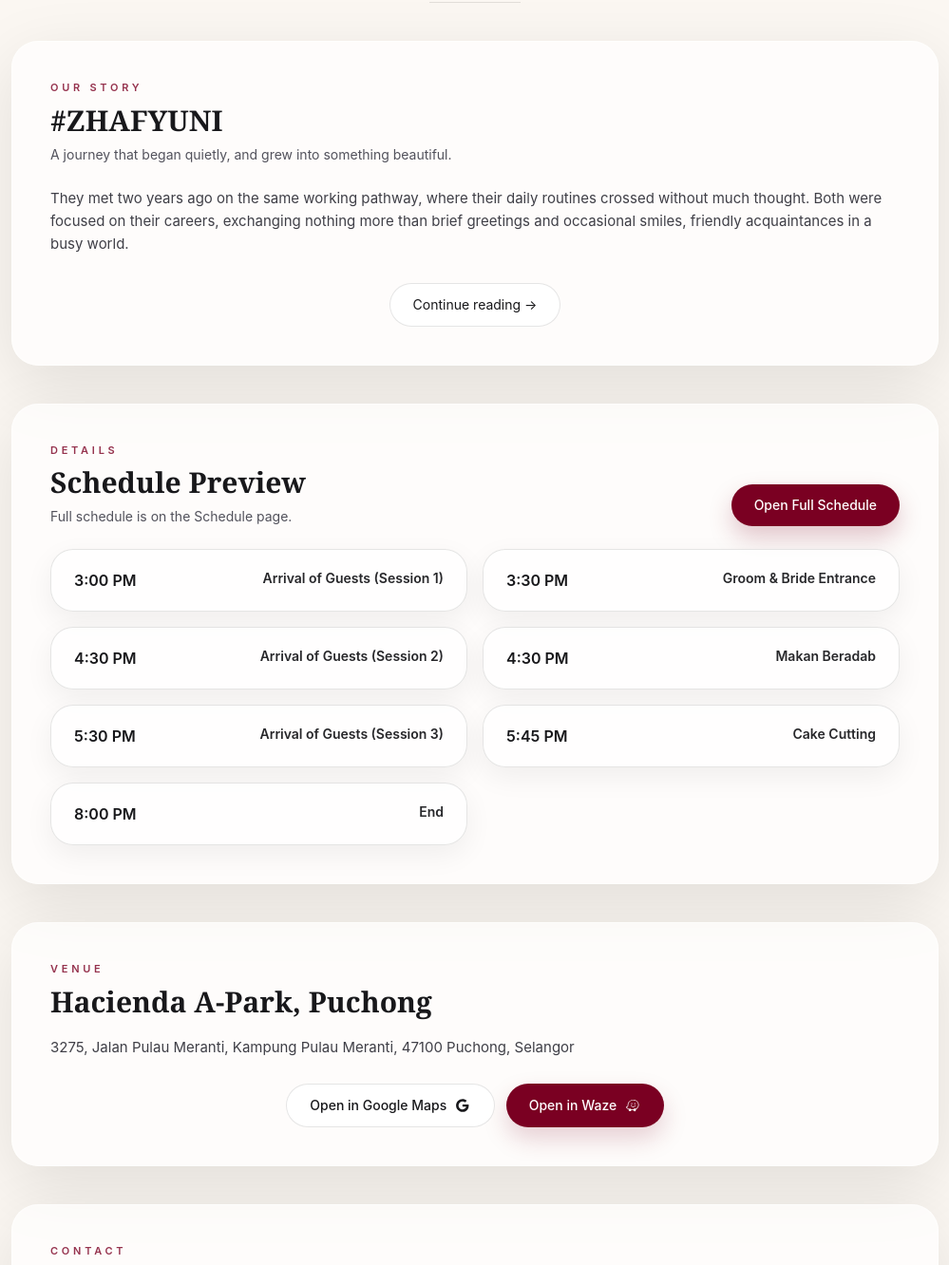
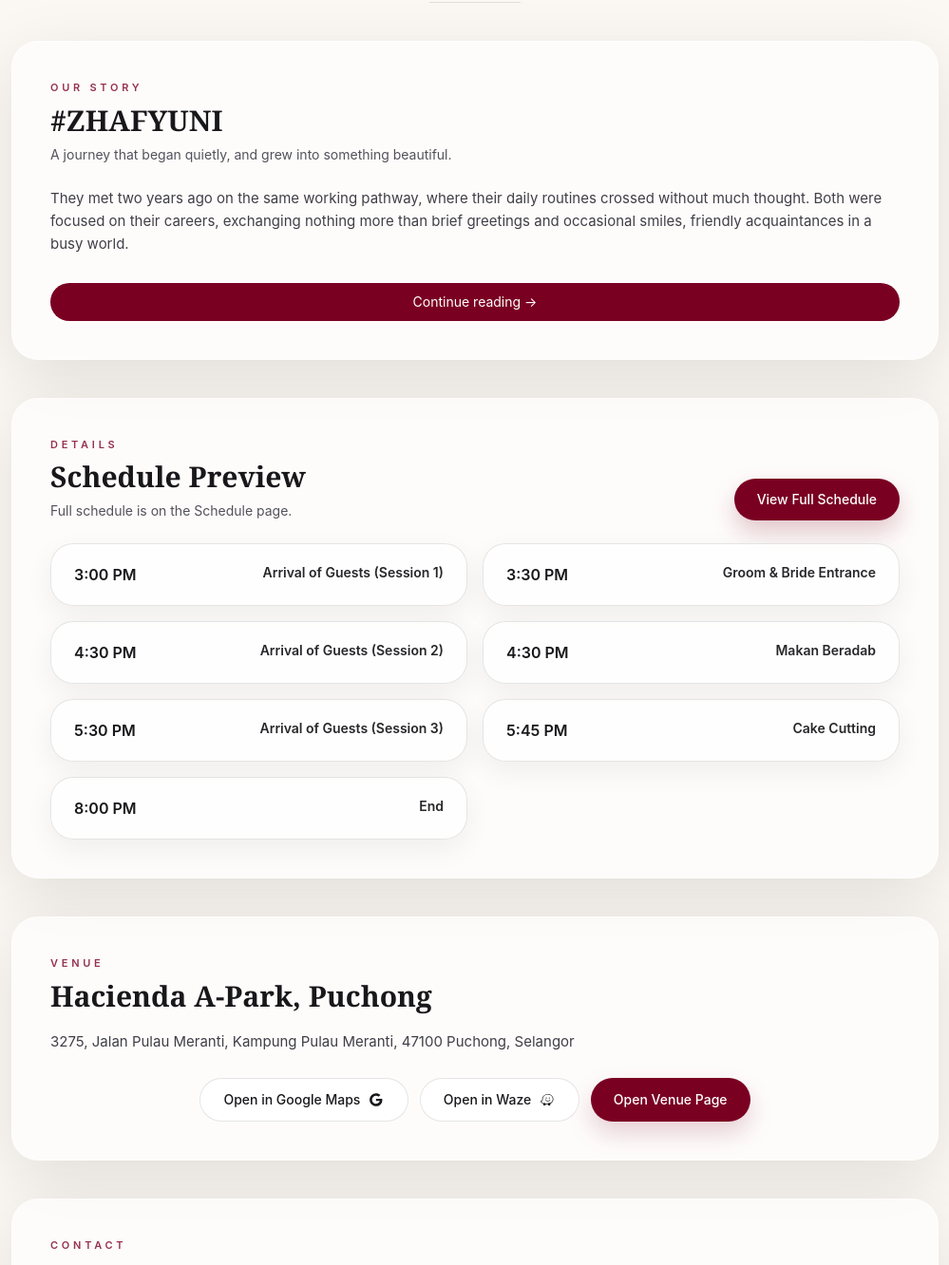
Before and after one commit to faizjazz100/zhafirin-ayuni, a Next.js app: page / in a window 1280 px wide. Shown: the part 1460-2792 px from the top of the page at 95% size, without its empty margins (140-1139 px from the left). Built offline with nearby package versions, Linux system fonts and the light colour scheme; no server answers; the database is empty.

Commit message:
add venue page button

```diff
--- a/src/app/contact/page.tsx
+++ b/src/app/contact/page.tsx
@@ -59,7 +59,7 @@ export default function ContactPage() {
                                 <div className="mt-4 flex gap-3">
                                     <a
                                         href={`tel:+${c.phoneE164}`}
-                                        className="inline-flex flex-1 items-center justify-center rounded-2xl bg-black px-4 py-2 text-sm text-white hover:opacity-90"
+                                        className="inline-flex flex-1 items-center justify-center rounded-2xl bg-[#7A0022] px-4 py-2 text-sm text-white hover:opacity-90"
                                     >
                                         Call
                                     </a>
@@ -81,9 +81,8 @@ export default function ContactPage() {
                     <div className="mt-8 rounded-[28px] border border-black/10 bg-white/75 p-6">
                         <p className="text-sm font-semibold text-zinc-900">Common questions</p>
                         <ul className="mt-3 list-disc space-y-2 pl-5 text-sm text-zinc-700">
-                            <li>If you can’t attend, please still RSVP so we can update the list.</li>
                             <li>For directions / parking, check the Venue section on the Home page.</li>
-                            <li>If you received a private invite link, please use that link to RSVP.</li>
+
                         </ul>
                     </div>
 
--- a/src/app/page.tsx
+++ b/src/app/page.tsx
@@ -177,7 +177,7 @@ export default function Page() {
             <div className="mt-7 flex flex-col gap-3 sm:flex-row sm:justify-center">
               <Link
                 href="/our-story"
-                className="inline-flex items-center justify-center rounded-full border border-black/10 bg-white/85 px-6 py-3 text-sm text-zinc-900 hover:bg-white"
+                className="inline-flex w-full items-center justify-center rounded-full bg-[#7A0022] px-5 py-2.5 text-sm text-white hover:bg-white"
               >
                 Continue reading →
               </Link>
@@ -199,7 +199,7 @@ export default function Page() {
               label="Details"
               title="Schedule Preview"
               subtitle="Full schedule is on the Schedule page."
-              action={<PrimaryButton href="/schedule">Open Full Schedule</PrimaryButton>}
+              action={<PrimaryButton href="/schedule">View Full Schedule</PrimaryButton>}
             />
             <div className="mt-6 grid gap-4 md:grid-cols-2">
               <InfoCard time="3:00 PM" title="Arrival of Guests (Session 1)" />
@@ -230,11 +230,16 @@ export default function Page() {
                 Open in Google Maps
               </SecondaryButton>
 
-              <AccentButton
+              <SecondaryButton
                 href="https://waze.com/ul/hw282bew6e&navigate=yes"
                 icon={<FontAwesomeIcon icon={faWaze} className="h-6 w-6" />}
               >
                 Open in Waze
+              </SecondaryButton>
+              <AccentButton
+                href="/venue"
+              >
+                Open Venue Page
               </AccentButton>
             </div>
           </Card>
@@ -298,7 +303,7 @@ export default function Page() {
             <div className="mt-6 sm:hidden">
               <Link
                 href="/contact"
-                className="inline-flex w-full items-center justify-center rounded-full border border-black/10 bg-white/80 px-5 py-2.5 text-sm text-zinc-900 backdrop-blur hover:bg-white"
+                className="inline-flex w-full items-center justify-center rounded-full bg-[#7A0022] px-5 py-2.5 text-sm text-white hover:bg-white"
               >
                 Open Contact Page
               </Link>
```
